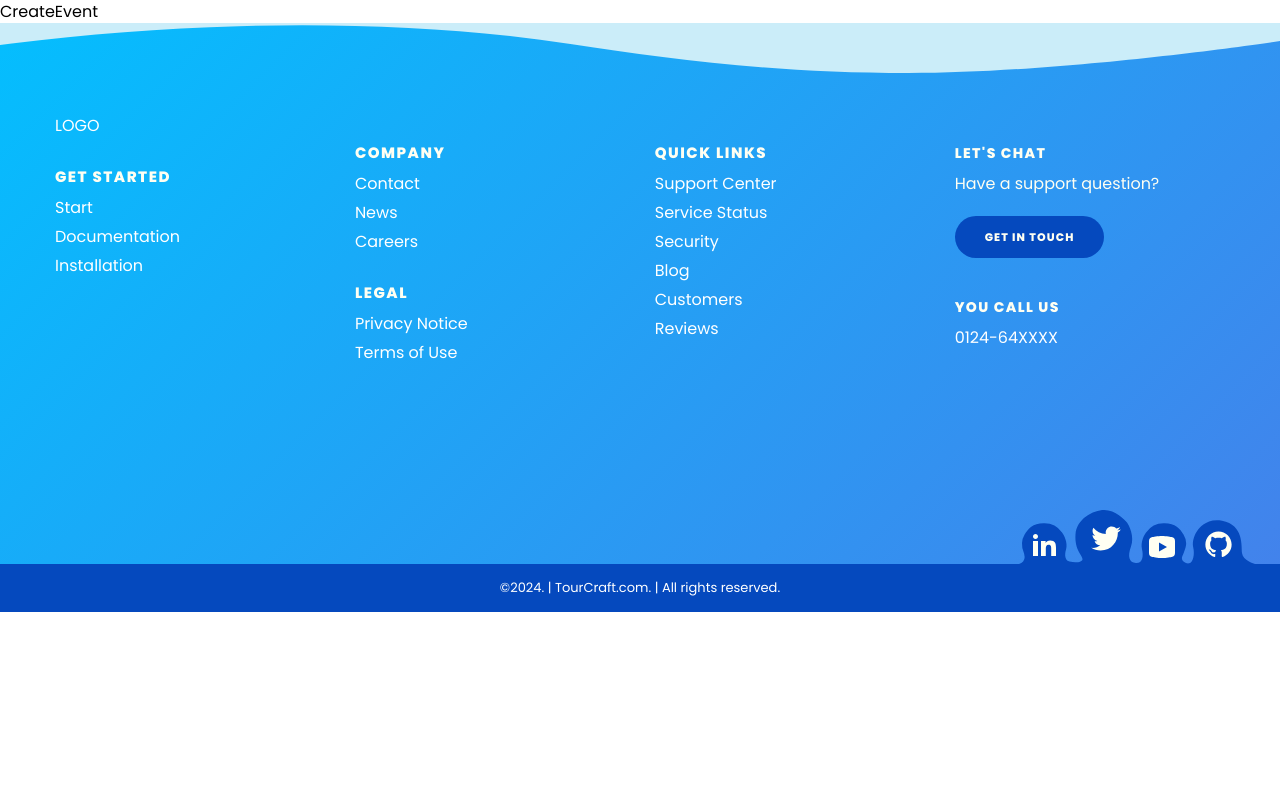
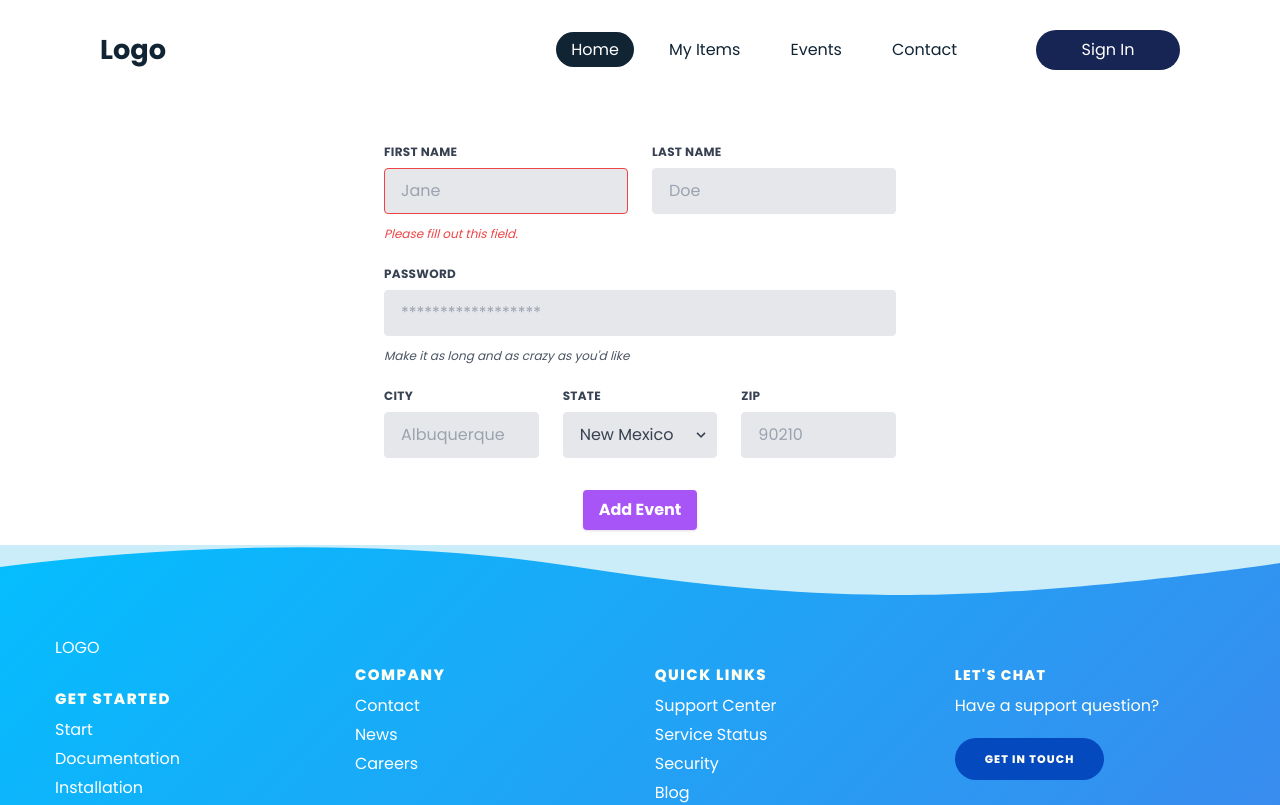
Before and after one commit to malakasadeep/ITP24_B9_09_Tourism_Management_System-MERN, a Vue app in the folder client/: page /events/create in a window 1280 px wide. Shown: the top 805 px of the page. Built offline with nearby package versions, Linux system fonts and the light colour scheme; no server answers; a web font is replaced by a local one.

Commit message:
create a form

```diff
--- a/client/src/components/headers/Layout.jsx
+++ b/client/src/components/headers/Layout.jsx
@@ -1,12 +1,10 @@
-import React, { createContext, useContext, useEffect} from 'react'
+import React, { createContext, useContext, useEffect } from "react";
 import { useLocation } from "react-router-dom";
-import Header from './Header';
-import SellerHeader from './SellerHeader';
-import Adminheader from './Adminheader';
-
+import Header from "./Header";
+import SellerHeader from "./SellerHeader";
+import Adminheader from "./Adminheader";
 
 const Layout = () => {
-
   const INITIAL_STATE = {
     user: JSON.parse(localStorage.getItem("user")) || null,
     loading: false,
@@ -19,27 +17,38 @@
 
   const location = useLocation();
 
-    const showHeader = location.pathname === "/" ||
-                       location.pathname === '/sign-up' ||
+  const showHeader =
+    location.pathname === "/" ||
+    location.pathname === "/sign-up" ||
     location.pathname === "/sign-in" ||
-                       location.pathname === "/profile"||
-                       location.pathname.startsWith('/packages/') ||
+    location.pathname === "/profile" ||
+    location.pathname.startsWith("/packages/") ||
     location.pathname === "/package-search";
 
-    const showSellerHeader = location.pathname === "/additems" ||
+  const showSellerHeader =
+    location.pathname === "/additems" ||
     location.pathname === "/seller/profile" ||
     location.pathname === "/create-package" ||
     location.pathname === "/my-items" ||
-                             location.pathname.startsWith('/update-package/') ||
-                             location.pathname.startsWith('/my-packages/');
+    location.pathname.startsWith("/update-package/") ||
+    location.pathname.startsWith("/my-packages/") ||
+    location.pathname.startsWith("/events/");
 
-    const showAdminHeader = location.pathname === "/admin" ||
-                            location.pathname === "/admin/profile";
+  const showAdminHeader =
+    location.pathname === "/admin" || location.pathname === "/admin/profile";
   return (
     <div>
-        {showAdminHeader? (<Adminheader/>) : showSellerHeader? (<SellerHeader/>): showHeader? (<Header/>) : ''}
+      {showAdminHeader ? (
+        <Adminheader />
+      ) : showSellerHeader ? (
+        <SellerHeader />
+      ) : showHeader ? (
+        <Header />
+      ) : (
+        ""
+      )}
     </div>
-  )
-}
+  );
+};
 
 export default Layout;
--- a/client/src/pages/AddItems.jsx
+++ b/client/src/pages/AddItems.jsx
@@ -85,6 +85,18 @@
         </div>
 
 
+        <div className='rounded-xl shadow-lg w-80 h-auto bg-white transition duration-300 ease-in-out hover:scale-105'>
+          <div className='p-5 flex flex-col'>
+            <div className='rounded-xl overflow-hidden'>
+              <img src={addvehiimg} alt='addvehiimg' className='h-64 w-80'/>
+            </div>
+            <h5 className='text-slate-800 text-2xl md:text-3xl font-medium mt-3'>Add Events</h5>
+            <p className='text-slate-500 text-lg mt-3'>The "Add Package" web page lets users easily suggest and describe new travel packages, actively contributing to the platform's diverse offerings.</p>
+            <Link to={"/events/create"} className='text-center bg-blue-400 text-blue-800 py-2 rounded-lg font-semibold mt-4 hover:bg-blue-200 focus:scale-95 transition-all duration-200 ease-out'>Explore</Link>
+          </div>
+        </div>
+
+
 
 
       </div>
--- a/client/src/pages/eventAct/CreateEvent.jsx
+++ b/client/src/pages/eventAct/CreateEvent.jsx
@@ -1,9 +1,133 @@
-import React from 'react'
+import React from "react";
 
 const CreateEvent = () => {
   return (
-    <div>CreateEvent</div>
-  )
-}
+    <div className=" mt-36">
+      <div className="flex items-center justify-center mt-2 container mx-auto">
+        <form class="w-full max-w-lg">
+          <div class="flex flex-wrap -mx-3 mb-6">
+            <div class="w-full md:w-1/2 px-3 mb-6 md:mb-0">
+              <label
+                class="block uppercase tracking-wide text-gray-700 text-xs font-bold mb-2"
+                for="grid-first-name"
+              >
+                First Name
+              </label>
+              <input
+                class="appearance-none block w-full bg-gray-200 text-gray-700 border border-red-500 rounded py-3 px-4 mb-3 leading-tight focus:outline-none focus:bg-white"
+                id="grid-first-name"
+                type="text"
+                placeholder="Jane"
+              />
+              <p class="text-red-500 text-xs italic">
+                Please fill out this field.
+              </p>
+            </div>
+            <div class="w-full md:w-1/2 px-3">
+              <label
+                class="block uppercase tracking-wide text-gray-700 text-xs font-bold mb-2"
+                for="grid-last-name"
+              >
+                Last Name
+              </label>
+              <input
+                class="appearance-none block w-full bg-gray-200 text-gray-700 border border-gray-200 rounded py-3 px-4 leading-tight focus:outline-none focus:bg-white focus:border-gray-500"
+                id="grid-last-name"
+                type="text"
+                placeholder="Doe"
+              />
+            </div>
+          </div>
+          <div class="flex flex-wrap -mx-3 mb-6">
+            <div class="w-full px-3">
+              <label
+                class="block uppercase tracking-wide text-gray-700 text-xs font-bold mb-2"
+                for="grid-password"
+              >
+                Password
+              </label>
+              <input
+                class="appearance-none block w-full bg-gray-200 text-gray-700 border border-gray-200 rounded py-3 px-4 mb-3 leading-tight focus:outline-none focus:bg-white focus:border-gray-500"
+                id="grid-password"
+                type="password"
+                placeholder="******************"
+              />
+              <p class="text-gray-600 text-xs italic">
+                Make it as long and as crazy as you'd like
+              </p>
+            </div>
+          </div>
+          <div class="flex flex-wrap -mx-3 mb-2">
+            <div class="w-full md:w-1/3 px-3 mb-6 md:mb-0">
+              <label
+                class="block uppercase tracking-wide text-gray-700 text-xs font-bold mb-2"
+                for="grid-city"
+              >
+                City
+              </label>
+              <input
+                class="appearance-none block w-full bg-gray-200 text-gray-700 border border-gray-200 rounded py-3 px-4 leading-tight focus:outline-none focus:bg-white focus:border-gray-500"
+                id="grid-city"
+                type="text"
+                placeholder="Albuquerque"
+              />
+            </div>
+            <div class="w-full md:w-1/3 px-3 mb-6 md:mb-0">
+              <label
+                class="block uppercase tracking-wide text-gray-700 text-xs font-bold mb-2"
+                for="grid-state"
+              >
+                State
+              </label>
+              <div class="relative">
+                <select
+                  class="block appearance-none w-full bg-gray-200 border border-gray-200 text-gray-700 py-3 px-4 pr-8 rounded leading-tight focus:outline-none focus:bg-white focus:border-gray-500"
+                  id="grid-state"
+                >
+                  <option>New Mexico</option>
+                  <option>Missouri</option>
+                  <option>Texas</option>
+                </select>
+                <div class="pointer-events-none absolute inset-y-0 right-0 flex items-center px-2 text-gray-700">
+                  <svg
+                    class="fill-current h-4 w-4"
+                    xmlns="http://www.w3.org/2000/svg"
+                    viewBox="0 0 20 20"
+                  >
+                    <path d="M9.293 12.95l.707.707L15.657 8l-1.414-1.414L10 10.828 5.757 6.586 4.343 8z" />
+                  </svg>
+                </div>
+              </div>
+            </div>
+            <div class="w-full md:w-1/3 px-3 mb-6 md:mb-0">
+              <label
+                class="block uppercase tracking-wide text-gray-700 text-xs font-bold mb-2"
+                for="grid-zip"
+              >
+                Zip
+              </label>
+              <input
+                class="appearance-none block w-full bg-gray-200 text-gray-700 border border-gray-200 rounded py-3 px-4 leading-tight focus:outline-none focus:bg-white focus:border-gray-500"
+                id="grid-zip"
+                type="text"
+                placeholder="90210"
+              />
+            </div>
+          </div>
+          <div class="flex flex-wrap -mx-3 my-4">
+            <div className="flex items-center justify-center mt-4 container mx-auto">
+              <button
+                class="shadow bg-purple-500 hover:bg-purple-400 focus:shadow-outline focus:outline-none text-white font-bold py-2 px-4 rounded"
+                type="button"
+              >
+                Add Event
+              </button>
+            </div>
+          </div>
+        </form>
+      </div>
+    </div>
+  );
+};
 
-export default CreateEvent
+export default CreateEvent;
```
Also changed, not shown: 1 other file (tests, documents, lock files or other folders). Lines whose indentation alone changed are shown as unchanged.
